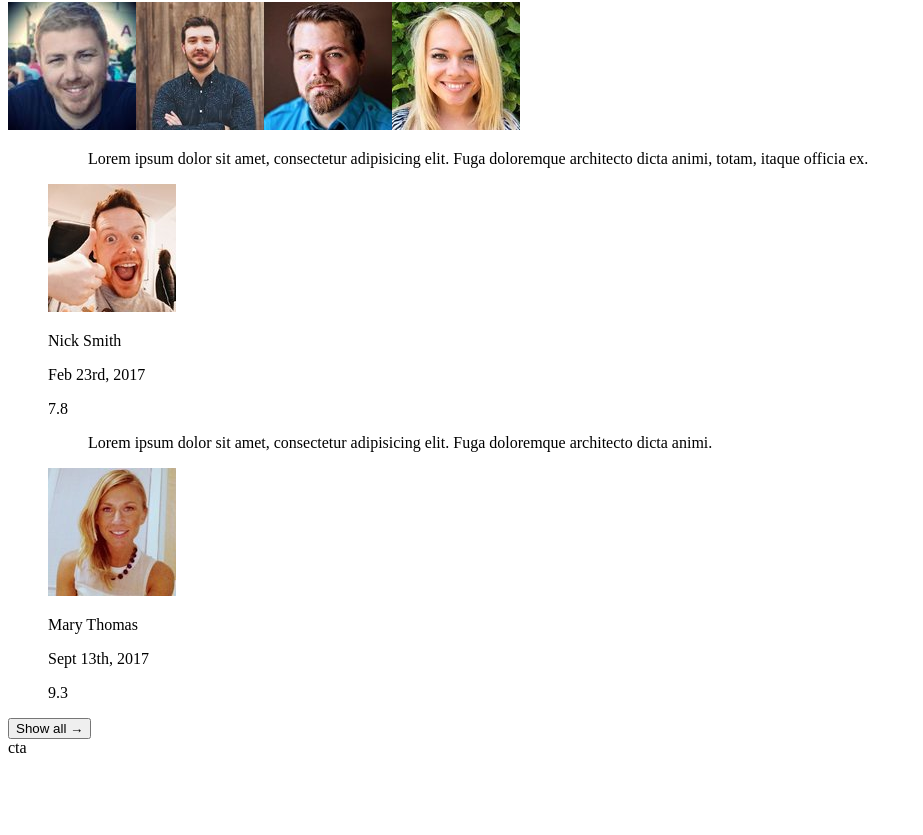
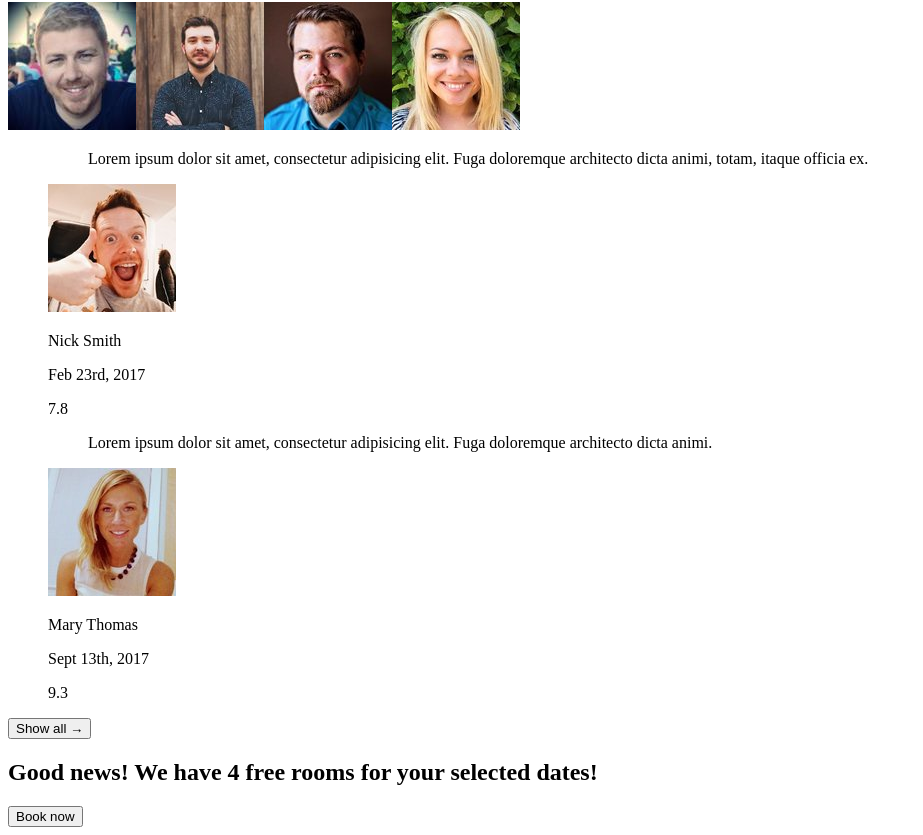
Before and after one commit to ecreyes/trillo-react, a React (Create React App) app: page / in a window 1280 px wide. Shown: the part 3908-4743 px from the top of the page, without its empty margins (0-923 px from the left). Before the commit the page ends 4673 px from the top, so only its background shows below. Built offline with nearby package versions, Linux system fonts and the light colour scheme; the HTML template or start-up script is replaced by a standard one.

Commit message:
cta(component): cta section implemented

```diff
--- a/src/assets/styles/components/_button-inline.scss
+++ b/src/assets/styles/components/_button-inline.scss
@@ -3,7 +3,7 @@
     border: none;
     cursor: pointer;
     color: var(--color-primary);
-    font-size: 1.2rem;
+    font-size: inherit;
     border-bottom: 1px solid currentColor;
 
     &:hover {
--- a/src/assets/styles/components/_description.scss
+++ b/src/assets/styles/components/_description.scss
@@ -24,6 +24,9 @@
     border-bottom: var(--line);
     &__item {
         flex: 0 0 50%;
+        &:not(:last-child) {
+            margin-bottom: 1rem;
+        }
     }
 
     &__item::before {
--- a/src/assets/styles/components/_hotel.scss
+++ b/src/assets/styles/components/_hotel.scss
@@ -61,3 +61,31 @@
         font-weight: 300;
     }
 }
+
+
+.cta {
+    background-color: var(--color-white);
+    min-height: 18.5rem;
+    padding: 3.5rem 0;
+    display: flex;
+    flex-direction: column;
+    justify-content: space-between;
+    align-items: center;
+
+    &__book-now {
+        font-size: 2rem;
+        text-transform: uppercase;
+        font-weight: 300;
+    }
+}
+
+.btn {
+    background: linear-gradient(to right, var(--color-primary-light), var(--color-primary-dark) );
+    color: var(--color-white);
+    border: none;
+    text-transform: uppercase;
+    padding: 2rem 7.5rem;
+    border-radius: 4rem;
+    font-size: 1.5rem;
+    cursor: pointer;
+}
--- a/src/assets/styles/components/_overview.scss
+++ b/src/assets/styles/components/_overview.scss
@@ -32,6 +32,7 @@
         align-items: center;
         margin-right: 2rem;
         cursor: pointer;
+        font-size: 1.2rem;
     }
 
     &__icon-location {
--- a/src/components/Hotel/Hotel.jsx
+++ b/src/components/Hotel/Hotel.jsx
@@ -39,11 +39,17 @@ export const Hotel = () => {
                             <div className="review__rating">9.3</div>
                         </figcaption>
                     </figure>
-
                     <button className="btn-inline">Show all <span>&rarr;</span></button>
                 </div>
             </div>
-            <div className='cta'>cta</div>
+            <div className='cta'>
+                <h2 className="cta__book-now">
+                    Good news! We have 4 free rooms for your selected dates!
+                </h2>
+                <button className="btn">
+                    <span className="btn__visible">Book now</span>
+                </button>
+            </div>
         </main>
     )
 }
```
